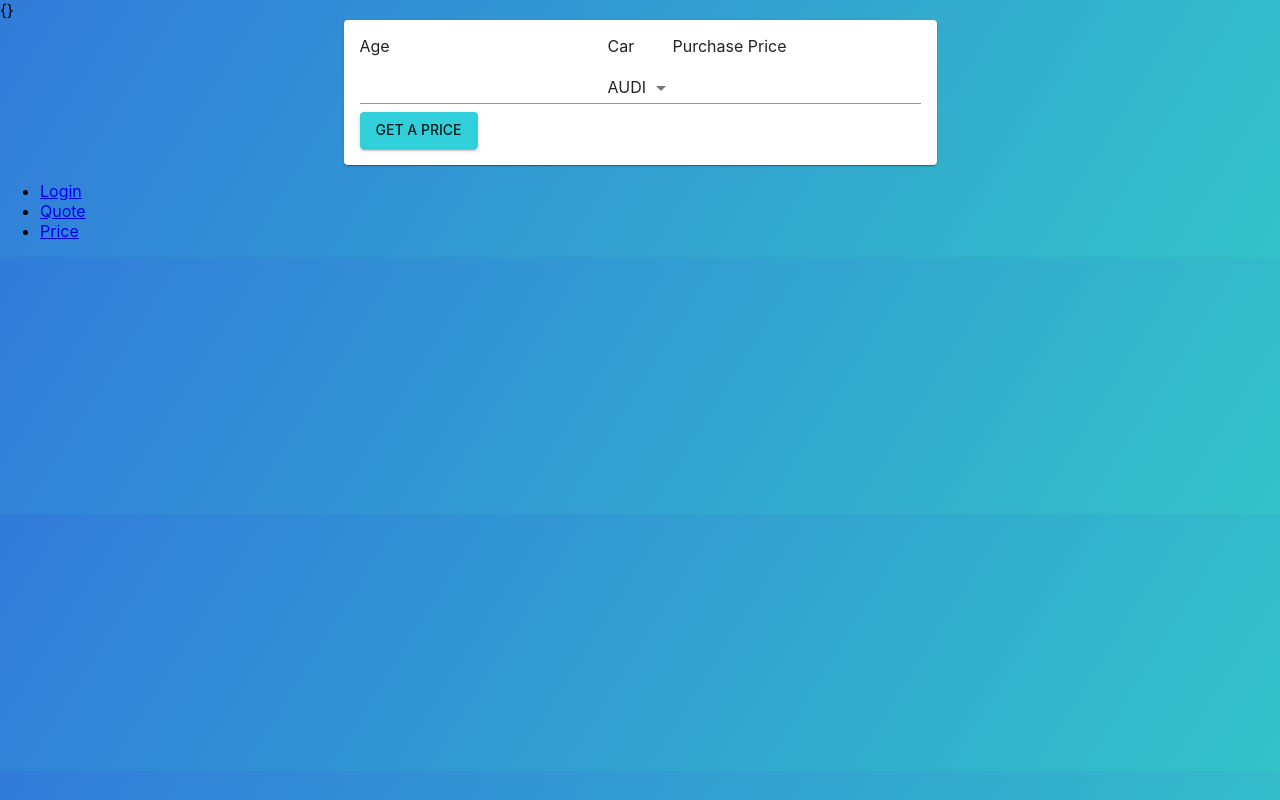
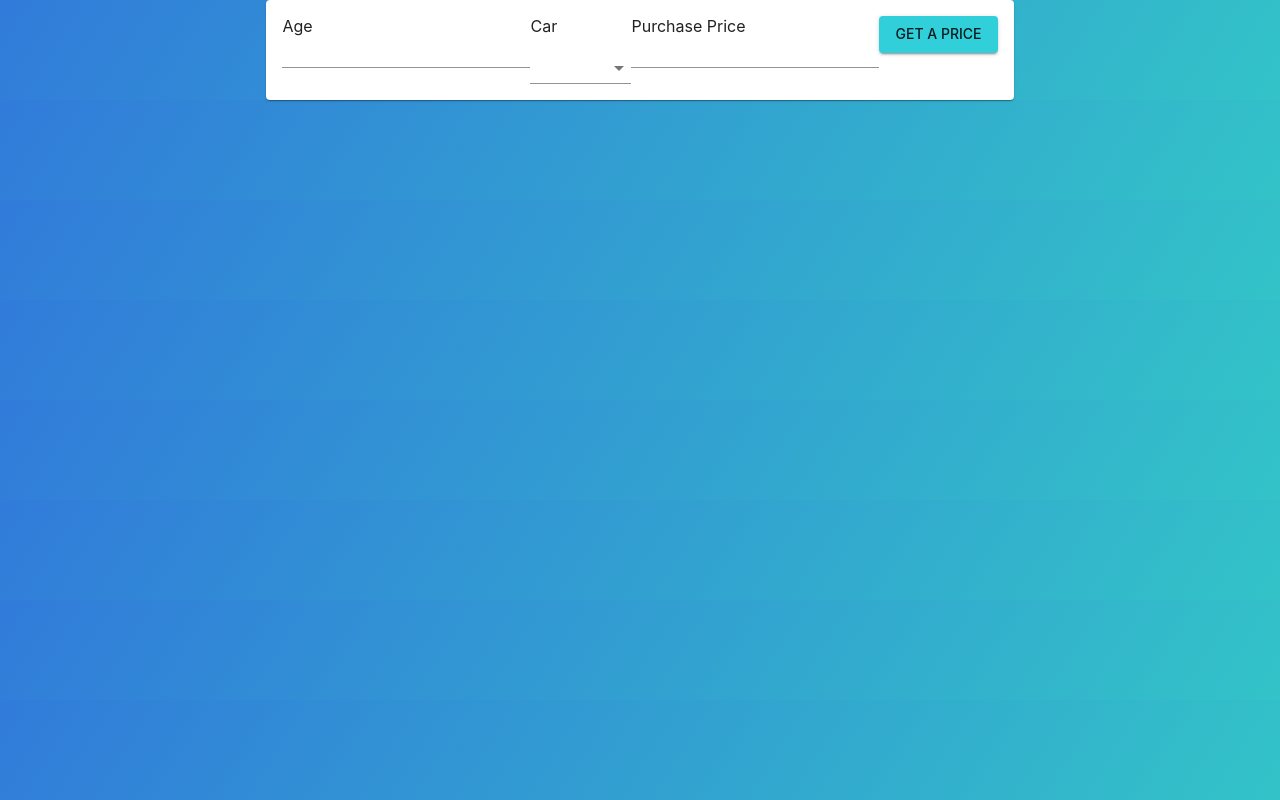
Before and after one commit to teebot/qoverme, a React (Create React App) app in the folder webapp/: page /quote in a window 1280 px wide. Shown: the top 800 px of the page. Built offline with nearby package versions, Linux system fonts and the light colour scheme.

Commit message:
Add plans calculation and display

```diff
--- a/webapp/package.json
+++ b/webapp/package.json
@@ -12,6 +12,7 @@
     "@types/react-dom": "16.8.4",
     "@types/react-router-dom": "^4.3.4",
     "apollo-boost": "^0.4.3",
+    "formik": "^2.0.1-rc.8",
     "graphql": "^14.4.2",
     "history": "^4.9.0",
     "react": "^16.8.6",
--- a/webapp/src/App.tsx
+++ b/webapp/src/App.tsx
@@ -1,21 +1,22 @@
 import React, { useReducer } from "react";
-import { Link, BrowserRouter, Route } from "react-router-dom";
+import { BrowserRouter, Route } from "react-router-dom";
 import Login from "./components/Login";
 import Quote from "./components/Quote";
 import Price from "./components/Price";
 import { ThemeProvider } from "@material-ui/styles";
 import { theme } from "./theme";
 import { reducer, initialState } from "./state/state";
-import { setAge, setCarBrand, setCarPurchasePrice } from "./state/actions";
+import { setQuoteParams, setInvoiceFreq } from "./state/actions";
 import { gqlClient } from "./gql/client";
 import { ApolloProvider } from "react-apollo";
+import { calcPlans } from "./state/calc-plans";
 
 const App: React.FC = () => {
   const [state, dispatch] = useReducer(reducer, initialState);
 
   return (
     <div className="App">
-      {JSON.stringify(state)}
+      {/* {JSON.stringify(state)} */}
       <ApolloProvider client={gqlClient}>
         <ThemeProvider theme={theme}>
           <BrowserRouter>
@@ -24,24 +25,32 @@ const App: React.FC = () => {
               <Route
                 path="/quote"
                 exact
-                render={() => (
+                render={({ history }) => (
                   <Quote
-                    age={state.age}
-                    carBrand={state.carBrand}
-                    carPurchasePrice={state.carPurchasePrice}
-                    setAge={(age?: number) => dispatch(setAge(age))}
-                    setCarBrand={(carBrand: string) =>
-                      dispatch(setCarBrand(carBrand))
-                    }
-                    setCarPurchasePrice={(carPurchasePrice?: number) =>
-                      dispatch(setCarPurchasePrice(carPurchasePrice))
-                    }
+                    initialState={{
+                      age: state.age,
+                      carBrand: state.carBrand,
+                      carPurchasePrice: state.carPurchasePrice
+                    }}
+                    history={history}
+                    setQuoteParams={params => dispatch(setQuoteParams(params))}
                   />
                 )}
               />
-              <Route path="/price" exact render={() => <Price {...state} />} />
+              <Route
+                path="/price"
+                exact
+                render={({ history }) => (
+                  <Price
+                    plans={calcPlans(state)}
+                    history={history}
+                    invoiceFreq={state.invoiceFreq}
+                    setInvoiceFreq={freq => dispatch(setInvoiceFreq(freq))}
+                  />
+                )}
+              />
             </div>
-            <nav>
+            {/* <nav>
               <ul>
                 <li>
                   <Link to="/">Login</Link>
@@ -53,7 +62,7 @@ const App: React.FC = () => {
                   <Link to="/price">Price</Link>
                 </li>
               </ul>
-            </nav>
+            </nav> */}
           </BrowserRouter>
         </ThemeProvider>
       </ApolloProvider>
--- a/webapp/src/components/Quote.tsx
+++ b/webapp/src/components/Quote.tsx
@@ -1,4 +1,4 @@
-import React, { ChangeEvent } from "react";
+import React from "react";
 import {
   Grid,
   Paper,
@@ -6,9 +6,12 @@ import {
   Theme,
   TextField,
   FormControl,
-  Select
+  Select,
+  FormHelperText
 } from "@material-ui/core";
 import { makeStyles } from "@material-ui/styles";
+import { Formik } from "formik";
+import { History } from "history";
 
 const useStyles = makeStyles((theme: Theme) => ({
   root: {
@@ -21,61 +24,87 @@ const useStyles = makeStyles((theme: Theme) => ({
 }));
 
 type QuoteProps = {
+  setQuoteParams: (params: {
+    age: number;
+    carBrand: string;
+    carPurchasePrice: number;
+  }) => void;
+  history: History;
+  initialState: {
     age?: number;
-  carBrand?: string;
+    carBrand: string;
     carPurchasePrice?: number;
-  setAge: (age?: number) => void;
-  setCarBrand: (carBrand: string) => void;
-  setCarPurchasePrice: (carPurchasePrice?: number) => void;
+  };
 };
 
 export default function Quote(props: QuoteProps) {
   const classes = useStyles();
-  const {
-    age,
-    carBrand,
-    carPurchasePrice,
-    setAge,
-    setCarBrand,
-    setCarPurchasePrice
-  } = props;
-
-  const setNumber = (cb: (x?: number) => void) => (
-    event: ChangeEvent<HTMLInputElement>
-  ) => {
-    const parsed = parseFloat(event.target.value);
-    if (isNaN(parsed)) {
-      cb(undefined);
-      return;
-    }
-    cb(parsed);
-  };
-
-  const onSetCarBrand = (event: ChangeEvent<{ name?: string; value: any }>) =>
-    setCarBrand(event.target.value);
+  const { history, setQuoteParams } = props;
 
   return (
-    <Grid
-      container
-      justify="center"
-      spacing={6}
-      alignItems="center"
-      direction="column"
-    >
+    <Grid container justify="center" spacing={6} alignItems="center">
       <Grid item>
         <Paper className={classes.root}>
-          <form className={classes.form}>
+          <Formik
+            initialValues={props.initialState}
+            validate={values => {
+              const errors: { [k: string]: string } = {};
+              if (!values.age) {
+                errors.age = "Required";
+              } else if (values.age < 18) {
+                errors.age = "Sorry! The driver is too young";
+              } else if (!values.carPurchasePrice) {
+                errors.carPurchasePrice = "Required";
+              } else if (values.carPurchasePrice < 5000) {
+                errors.carPurchasePrice =
+                  "Sorry! The price of the car is too low";
+              } else if (!values.carBrand) {
+                errors.carBrand = "Required";
+              } else if (
+                values.carBrand === "porsche" &&
+                values.age &&
+                values.age < 25
+              ) {
+                errors.carBrand =
+                  "Sorry! We can not accept this particular risk";
+              }
+              return errors;
+            }}
+            onSubmit={(values, { setSubmitting }) => {
+              setSubmitting(true);
+              if (values.age && values.carBrand && values.carPurchasePrice) {
+                setQuoteParams({
+                  age: values.age,
+                  carBrand: values.carBrand,
+                  carPurchasePrice: values.carPurchasePrice
+                });
+                history.push("/price");
+              }
+            }}
+          >
+            {({
+              values,
+              errors,
+              touched,
+              handleChange,
+              handleBlur,
+              isValid,
+              isSubmitting,
+              handleSubmit
+            }) => (
+              <form className={classes.form} onSubmit={handleSubmit}>
                 <FormControl>
                   <label>Age</label>
                   <TextField
-                id="age"
-                className={classes.textField}
                     type="text"
-                margin="normal"
                     name="age"
-                value={age || ""}
-                onChange={setNumber(setAge)}
+                    onChange={handleChange}
+                    onBlur={handleBlur}
+                    value={values.age || ""}
                   />
+                  {errors.age && touched.age && (
+                    <FormHelperText>{errors.age}</FormHelperText>
+                  )}
                 </FormControl>
 
                 <FormControl>
@@ -83,30 +112,46 @@ export default function Quote(props: QuoteProps) {
                   <Select
                     native
                     inputProps={{
-                  name: "brand"
+                      name: "carBrand"
                     }}
-                onChange={onSetCarBrand}
+                    onChange={handleChange}
+                    onBlur={handleBlur}
+                    value={values.carBrand || ""}
                   >
+                    <option value="" />
                     <option value="audi">AUDI</option>
                     <option value="bmw">BMW</option>
+                    <option value="porsche">PORSCHE</option>
                   </Select>
+                  {errors.carBrand && touched.carBrand && (
+                    <FormHelperText>{errors.carBrand}</FormHelperText>
+                  )}
                 </FormControl>
 
                 <FormControl>
                   <label>Purchase Price</label>
                   <TextField
-                id="purchasePrice"
-                className={classes.textField}
-                type="number"
-                margin="normal"
-                name="purchasePrice"
-                onChange={setNumber(setCarPurchasePrice)}
+                    type="text"
+                    name="carPurchasePrice"
+                    onChange={handleChange}
+                    onBlur={handleBlur}
+                    value={values.carPurchasePrice || ""}
                   />
+                  {errors.carPurchasePrice &&
+                    touched.carPurchasePrice &&
+                    errors.carPurchasePrice}
                 </FormControl>
-          </form>
-          <Button color="primary" variant="contained">
+                <Button
+                  type="submit"
+                  color="primary"
+                  variant="contained"
+                  disabled={isSubmitting || !isValid}
+                >
                   Get a price
                 </Button>
+              </form>
+            )}
+          </Formik>
         </Paper>
       </Grid>
     </Grid>
--- a/webapp/src/state/actions.ts
+++ b/webapp/src/state/actions.ts
@@ -1,44 +1,35 @@
-export const SET_AGE = "SET_AGE";
-export const SET_CAR_BRAND = "SET_CAR_BRAND";
-export const SET_CAR_PURCHASE_PRICE = "SET_CAR_PURCHASE_PRICE";
+import { InvoiceFreq } from "../types/invoice-freq.type";
 
-type SetAgeAction = {
-  type: typeof SET_AGE;
-  payload: { age?: number };
+export const SET_QUOTE_PARAMS = "SET_QUOTE_PARAMS";
+export const SET_INVOICE_FREQ = "SET_INVOICE_FREQ";
+
+type SetQuoteParams = {
+  type: typeof SET_QUOTE_PARAMS;
+  payload: { age: number; carBrand: string; carPurchasePrice: number };
 };
 
-type SetCarBrandAction = {
-  type: typeof SET_CAR_BRAND;
-  payload: { carBrand: string };
+type SetInvoiceFreq = {
+  type: typeof SET_INVOICE_FREQ;
+  payload: { invoiceFreq: InvoiceFreq };
 };
 
-type SetCarPurchasePriceAction = {
-  type: typeof SET_CAR_PURCHASE_PRICE;
-  payload: { carPurchasePrice?: number };
-};
-
-export function setAge(age?: number): Action {
+export function setQuoteParams(params: {
+  age: number;
+  carBrand: string;
+  carPurchasePrice: number;
+}): Action {
+  const { age, carBrand, carPurchasePrice } = params;
   return {
-    type: SET_AGE,
-    payload: { age }
+    type: SET_QUOTE_PARAMS,
+    payload: { age, carBrand, carPurchasePrice }
   };
 }
 
-export function setCarBrand(carBrand: string): Action {
+export function setInvoiceFreq(invoiceFreq: InvoiceFreq): Action {
   return {
-    type: SET_CAR_BRAND,
-    payload: { carBrand }
+    type: SET_INVOICE_FREQ,
+    payload: { invoiceFreq }
   };
 }
 
-export function setCarPurchasePrice(carPurchasePrice?: number): Action {
-  return {
-    type: SET_CAR_PURCHASE_PRICE,
-    payload: { carPurchasePrice }
-  };
-}
-
-export type Action =
-  | SetAgeAction
-  | SetCarBrandAction
-  | SetCarPurchasePriceAction;
+export type Action = SetQuoteParams | SetInvoiceFreq;
--- /dev/null
+++ b/webapp/src/state/calc-plans.ts
@@ -0,0 +1,54 @@
+import { State } from "./state";
+import { Plan } from "../types/plan.type";
+
+type PlanConfig = {
+  name: string;
+  yearlyFeeCents: { [c: string]: number };
+  addedFeePercents: { [c: string]: number };
+};
+const plansConfig: PlanConfig[] = [
+  {
+    name: "Global",
+    yearlyFeeCents: {
+      audi: 25000,
+      bmw: 15000,
+      porsche: 50000
+    },
+    addedFeePercents: {
+      audi: 0,
+      bmw: 0,
+      porsche: 0
+    }
+  },
+  {
+    name: "Universal",
+    yearlyFeeCents: {
+      audi: 25000,
+      bmw: 15000,
+      porsche: 50000
+    },
+    addedFeePercents: {
+      audi: 0.3,
+      bmw: 0.4,
+      porsche: 0.7
+    }
+  }
+];
+
+export const calcPlans = (state: State): Plan[] => {
+  return plansConfig.map(config => {
+    if (!state.carBrand || !state.age || !state.carPurchasePrice) {
+      console.warn("Invalid state");
+      return { name: "", price: 0 };
+    }
+    const basePrice = config.yearlyFeeCents[state.carBrand];
+    const addedPrice =
+      (state.carPurchasePrice * 100 * config.addedFeePercents[state.carBrand]) /
+      100;
+    const divider = state.invoiceFreq === "monthly" ? 12 : 1;
+    return {
+      price: +((basePrice + addedPrice) / 100 / divider).toFixed(2),
+      name: config.name
+    };
+  });
+};
--- a/webapp/src/state/state.ts
+++ b/webapp/src/state/state.ts
@@ -1,23 +1,15 @@
-import {
-  Action,
-  SET_AGE,
-  SET_CAR_BRAND,
-  SET_CAR_PURCHASE_PRICE
-} from "./actions";
+import { Action, SET_QUOTE_PARAMS, SET_INVOICE_FREQ } from "./actions";
+import { InvoiceFreq } from "../types/invoice-freq.type";
 
 export const reducer = (state: State, action: Action) => {
   switch (action.type) {
-    case SET_AGE: {
-      const { age } = action.payload;
-      return { ...state, age };
+    case SET_QUOTE_PARAMS: {
+      const { age, carBrand, carPurchasePrice } = action.payload;
+      return { ...state, age, carBrand, carPurchasePrice };
     }
-    case SET_CAR_BRAND: {
-      const { carBrand } = action.payload;
-      return { ...state, carBrand };
-    }
-    case SET_CAR_PURCHASE_PRICE: {
-      const { carPurchasePrice } = action.payload;
-      return { ...state, carPurchasePrice };
+    case SET_INVOICE_FREQ: {
+      const { invoiceFreq } = action.payload;
+      return { ...state, invoiceFreq };
     }
     default: {
       console.warn("Invalid Action");
@@ -28,7 +20,8 @@ export const reducer = (state: State, action: Action) => {
 
 export type State = {
   age?: number;
-  carBrand?: string;
+  carBrand: string;
   carPurchasePrice?: number;
+  invoiceFreq: InvoiceFreq;
 };
-export const initialState: State = {};
+export const initialState: State = { invoiceFreq: "yearly", carBrand: "" };
--- /dev/null
+++ b/webapp/src/types/invoice-freq.type.ts
@@ -0,0 +1 @@
+export type InvoiceFreq = "yearly" | "monthly";
--- /dev/null
+++ b/webapp/src/types/plan.type.ts
@@ -0,0 +1,4 @@
+export type Plan = {
+  price: number;
+  name: string;
+};
```
Also changed, not shown: webapp/src/components/Price.tsx (+29 -10 lines), 2 other files (tests, documents, lock files or other folders). Lines whose indentation alone changed are shown as unchanged.
